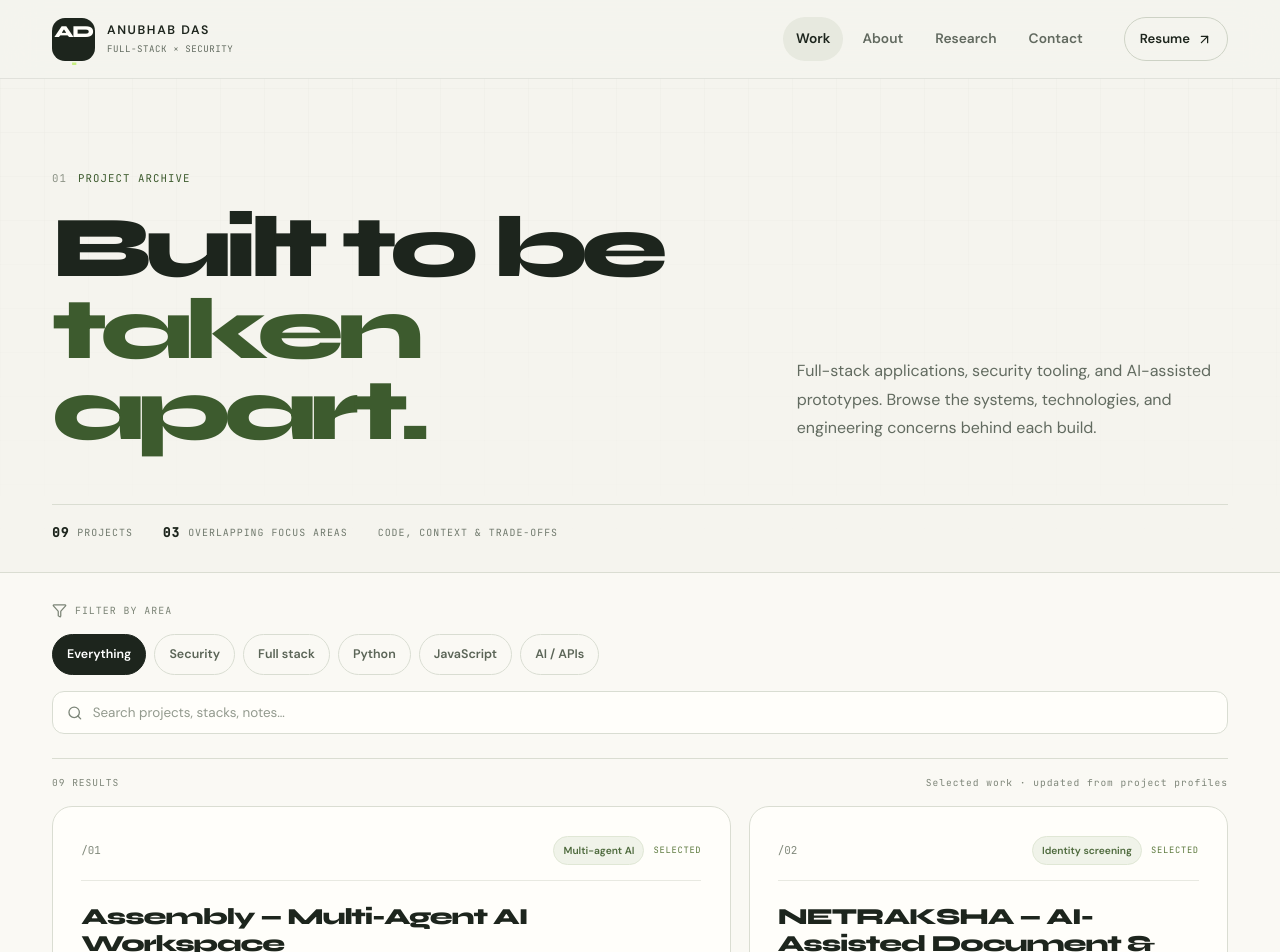
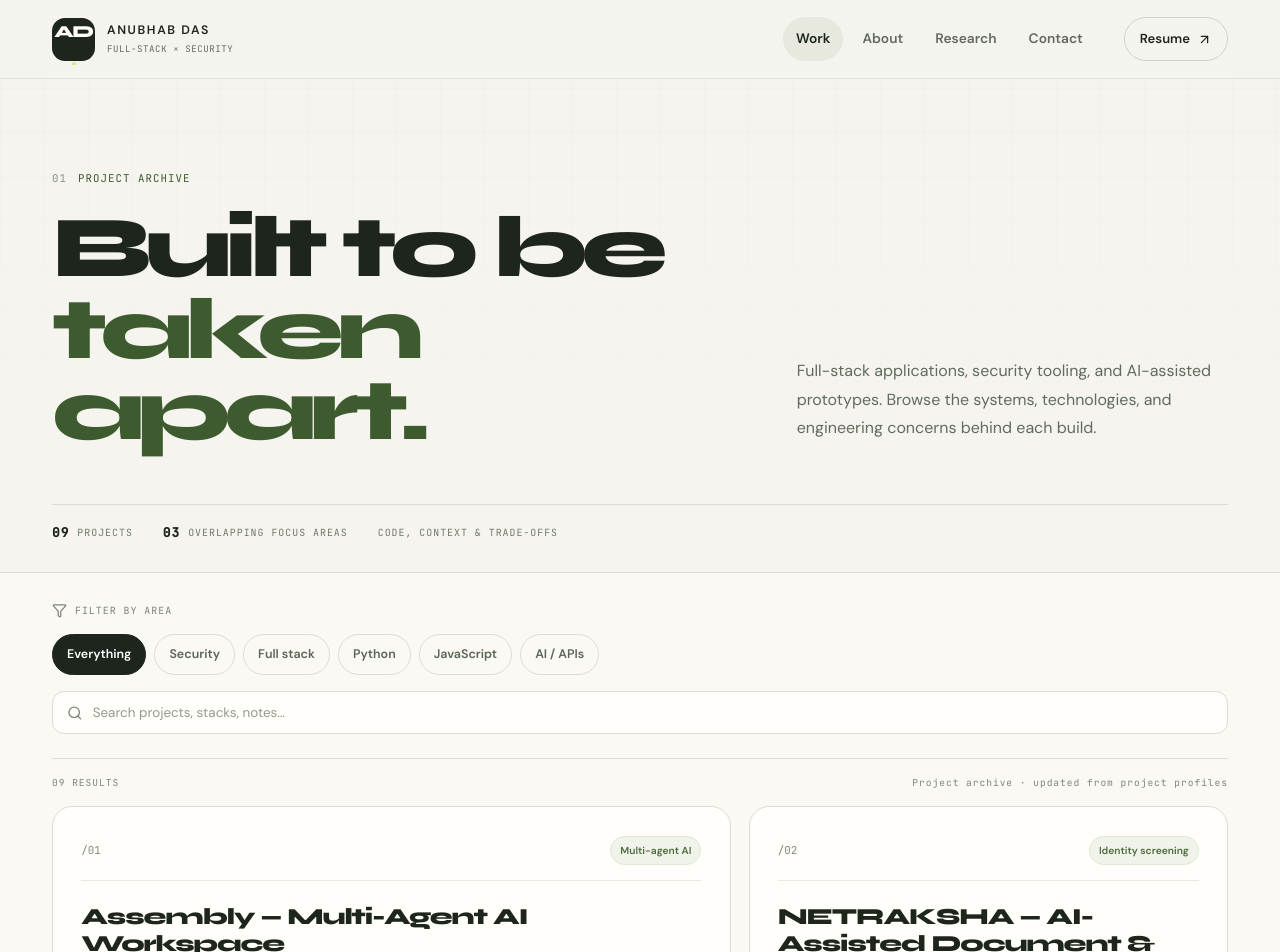
Before and after one commit to anubhab7105/My_Portfolio, a Next.js app: page /projects in a window 1280 px wide. Shown: the top 952 px of the page. Built offline with nearby package versions, Linux system fonts and the light colour scheme.

Commit message:
Remove selected labels from project cards

```diff
--- a/app/projects/page.tsx
+++ b/app/projects/page.tsx
@@ -23,7 +23,6 @@ const PROJECT_AREAS: Record<number, string> = {
   6: 'Backend modernization',
   7: 'Creative coding',
   8: 'Authentication',
-  9: 'Data visualization',
 };
 
 function ProjectCard({ project, index }: { project: Project; index: number }) {
@@ -32,7 +31,6 @@ function ProjectCard({ project, index }: { project: Project; index: number }) {
       <div className="lab-catalogue-card-top">
         <span className="lab-catalogue-index">/{String(index + 1).padStart(2, '0')}</span>
         <span className="lab-catalogue-area">{PROJECT_AREAS[project.id] ?? 'Software engineering'}</span>
-        {project.featured && <span className="lab-catalogue-featured">SELECTED</span>}
       </div>
 
       <div className="lab-catalogue-main">
@@ -139,7 +137,7 @@ export default function ProjectsPage() {
 
           <div className="lab-results-line" aria-live="polite">
             <span>{String(filteredProjects.length).padStart(2, '0')} RESULTS</span>
-            <span>Selected work · updated from project profiles</span>
+            <span>Project archive · updated from project profiles</span>
           </div>
 
           {filteredProjects.length > 0 ? (
```
